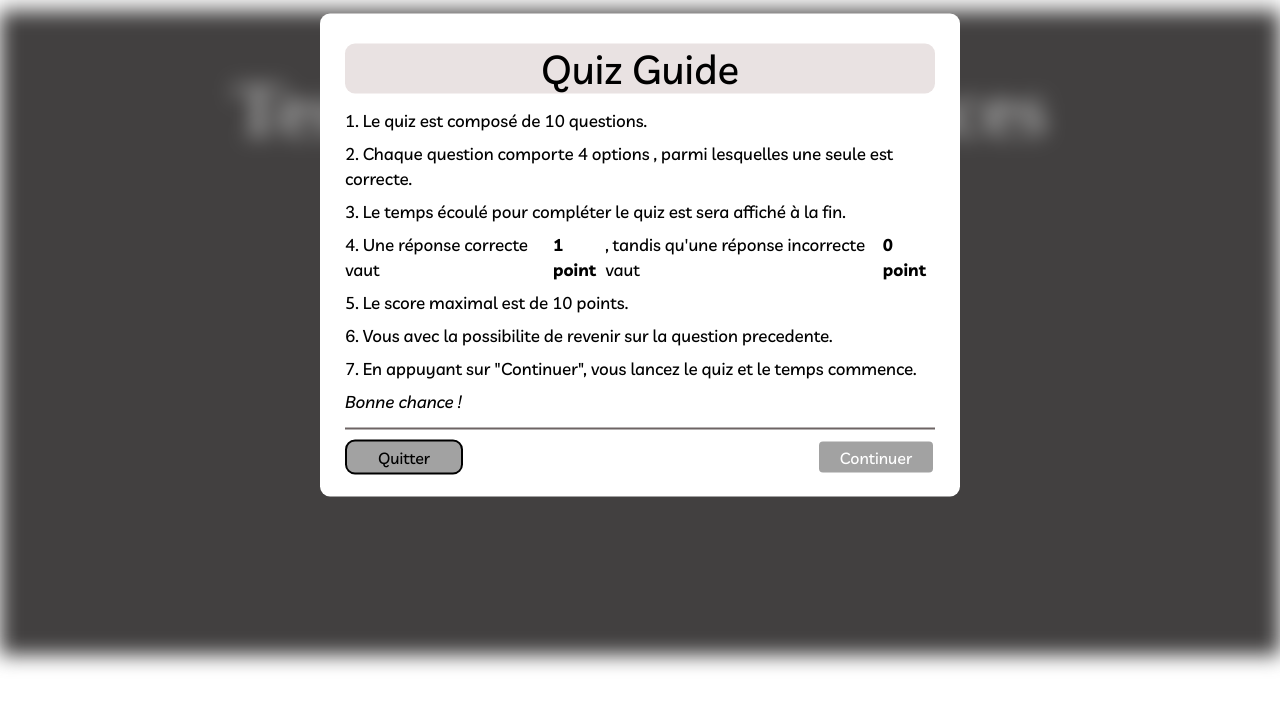
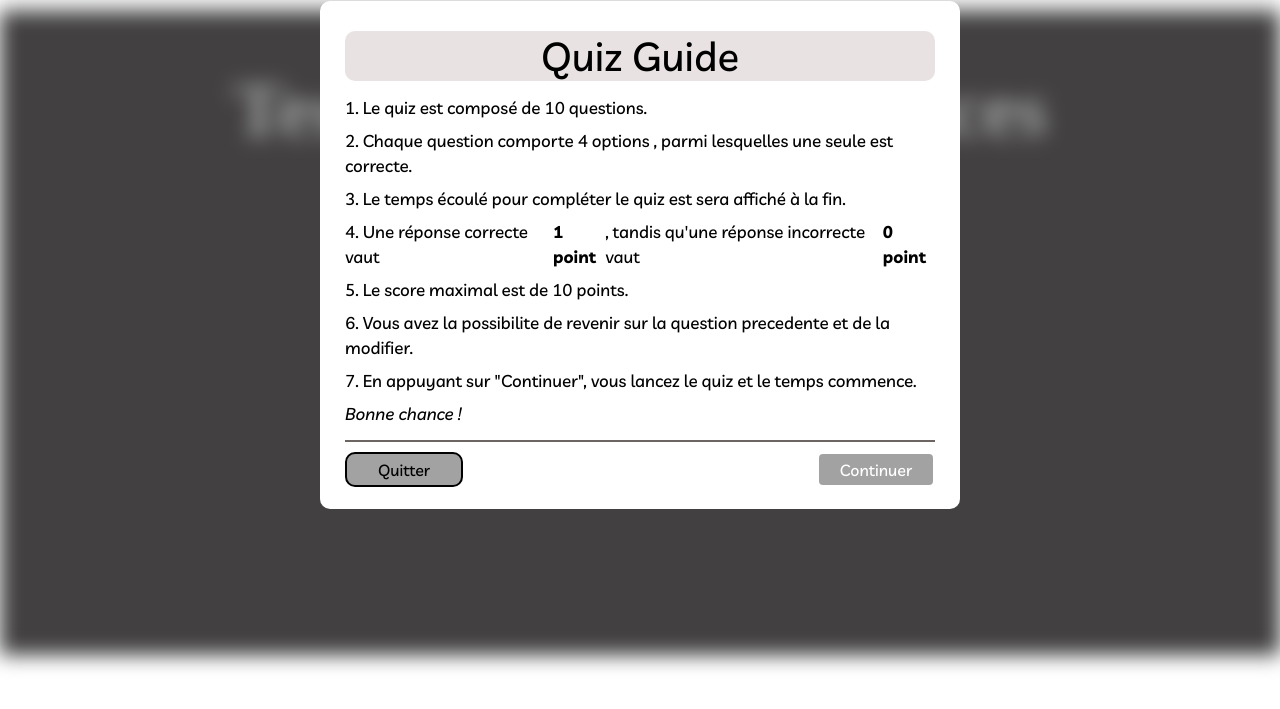
Before and after one commit to marcellindjambo/quiz-app, a plain HTML site: page index.html in a window 1280 px wide. Both pictures are taken after a click on the button "Commencer le Quiz". Shown: the part 145-854 px from the top of the page. Drawn offline with Linux system fonts and the light colour scheme.

Commit message:
modified:   index.html

```diff
--- a/index.html
+++ b/index.html
@@ -97,7 +97,7 @@
         <span class="info">3. Le temps écoulé pour compléter le quiz est sera affiché à la fin.</span>
         <span class="info">4. Une réponse correcte vaut &nbsp; <b> 1 point </b>, tandis qu'une réponse incorrecte vaut &nbsp;<b>0 point</b> </span>
         <span class="info">5. Le score maximal est de 10 points.</span>
-        <span class="info">6. Vous avec la possibilite de revenir sur la question precedente.</span>
+        <span class="info">6. Vous avez la possibilite de revenir sur la question precedente et de la modifier.</span>
         <span class="info">7. En appuyant sur "Continuer", vous lancez le quiz et le temps commence.</span><br>
 
         <span class="info"><i>Bonne chance !</i></span>
```
